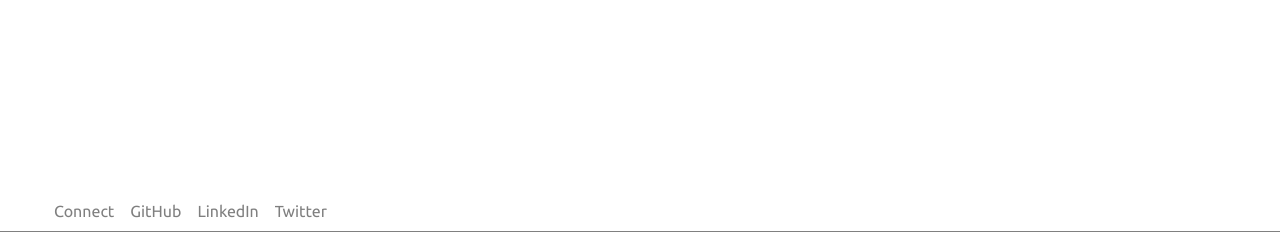
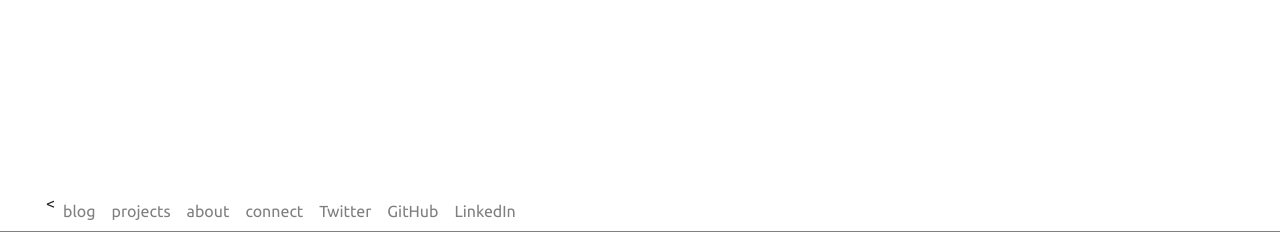
Before and after one commit to roninjin10/Personal-Site, a Django app: page / in a window 1280 px wide. Shown: the part 577-809 px from the top of the page. Run offline with Django 3.2, Linux system fonts and the light colour scheme; data that the repository does not hold is empty; some libraries are stand-ins or nearby versions.

Commit message:
fix links in header.html

```diff
--- a/personal/templates/personal/header.html
+++ b/personal/templates/personal/header.html
@@ -118,7 +118,28 @@
   <footer>
     <nav class="navbar navbar-expand-md navbar-light">
     <div class="container-fluid" style='margin-left:15px'>
-      <ul class="navbar-nav mr-auto"><li><a href="#" target="blank" class="nav-item nav-link">Connect</a></li>  <li><a href="#" target="blank" class="nav-item nav-link">GitHub</a></li>  <li><a href="#" target="blank" class="nav-item nav-link">LinkedIn</a></li>  <li><a href="#" target="blank" class="nav-item nav-link">Twitter</a></li></ul>
+      <ul class="navbar-nav mr-auto"><<li class="nav-item">
+            <a class="nav-link" href="/">blog</a>
+          </li>
+          <li class="nav-item">
+            <a class="nav-link" href="/projects">projects</a>
+          </li>
+          <li class="nav-item">
+            <a class="nav-link" href="/about">about</a>
+          </li>
+          <li class="nav-item">
+            <a class="nav-link" href="/connect">connect</a>
+          </li>
+          <li>
+            <a href="https://twitter.com/roninjin10" class="nav-item nav-link">Twitter</a>
+          </li>
+          <li>
+            <a href="https://github.com/roninjin10" class="nav-item nav-link">GitHub</a>
+          </li>
+          <li>
+            <a href="https://www.linkedin.com/in/william-cory-bbb375156/" class="nav-item nav-link">LinkedIn</a>
+          </li>
+        </ul>
     </div>
   </nav>
   </footer>
```
